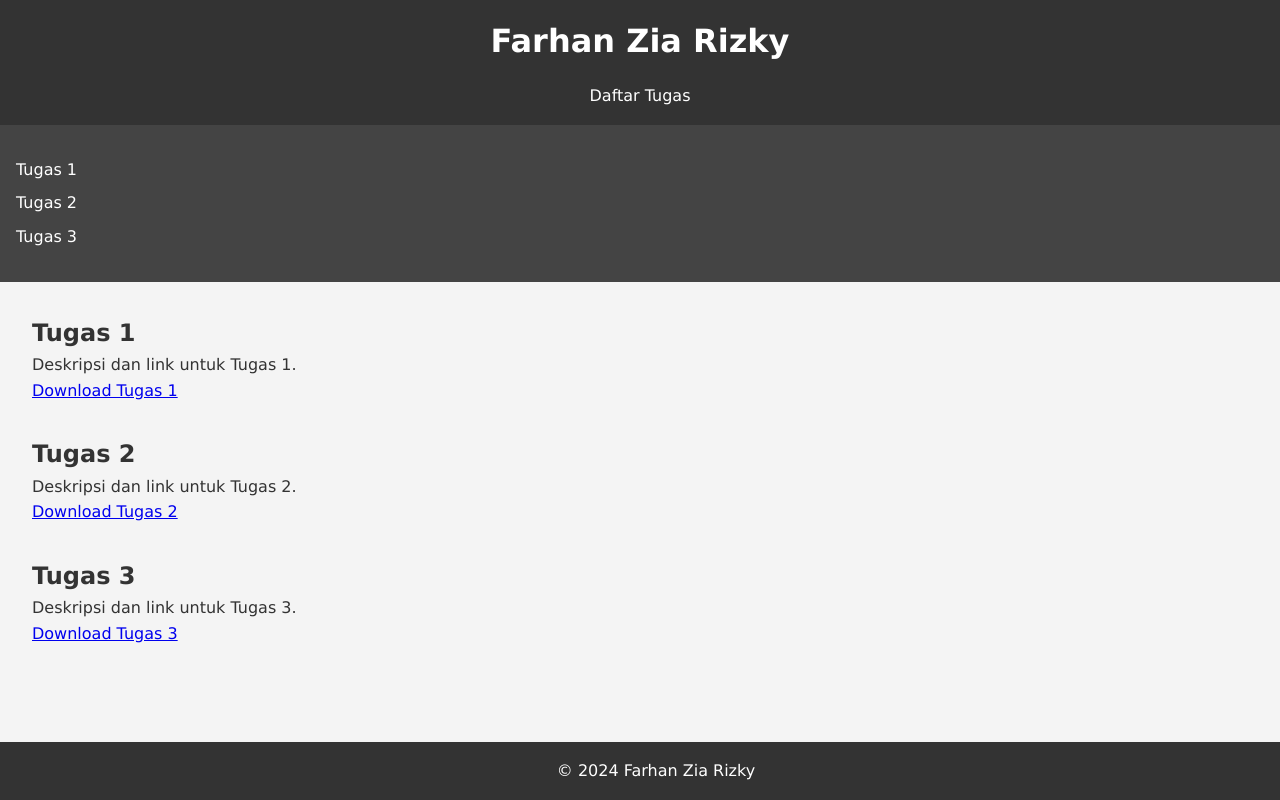
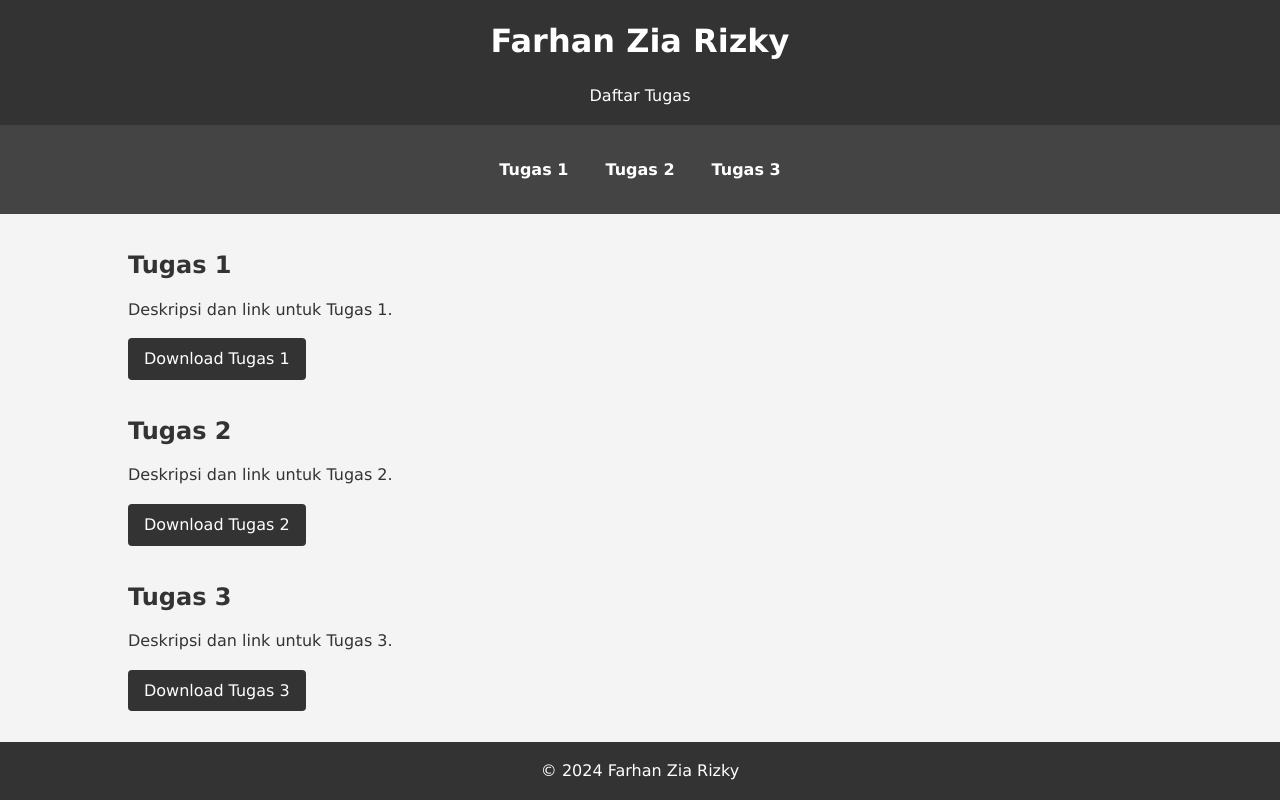
Before and after one commit to Fzzrr/Fzzrr.github.io, a PHP site: page / in a window 1280 px wide. Run offline with PHP 8.4, Linux system fonts and the light colour scheme.

Commit message:
Update Website

```diff
--- a/index.html
+++ b/index.html
@@ -8,37 +8,45 @@
 </head>
 <body>
     <header>
+        <div class="container">
             <h1>Farhan Zia Rizky</h1>
             <p>Daftar Tugas</p>
+        </div>
     </header>
     <nav>
+        <div class="container">
             <ul>
                 <li><a href="#tugas1">Tugas 1</a></li>
                 <li><a href="#tugas2">Tugas 2</a></li>
                 <li><a href="#tugas3">Tugas 3</a></li>
                 <!-- Tambahkan link tugas lain di sini -->
             </ul>
+        </div>
     </nav>
     <main>
+        <div class="container">
             <section id="tugas1">
                 <h2>Tugas 1</h2>
                 <p>Deskripsi dan link untuk Tugas 1.</p>
-            <a href="path/to/tugas1.pdf" download>Download Tugas 1</a>
+                <a href="path/to/tugas1.pdf" class="btn" download>Download Tugas 1</a>
             </section>
             <section id="tugas2">
                 <h2>Tugas 2</h2>
                 <p>Deskripsi dan link untuk Tugas 2.</p>
-            <a href="path/to/tugas2.pdf" download>Download Tugas 2</a>
+                <a href="path/to/tugas2.pdf" class="btn" download>Download Tugas 2</a>
             </section>
             <section id="tugas3">
                 <h2>Tugas 3</h2>
                 <p>Deskripsi dan link untuk Tugas 3.</p>
-            <a href="path/to/tugas3.pdf" download>Download Tugas 3</a>
+                <a href="path/to/tugas3.pdf" class="btn" download>Download Tugas 3</a>
             </section>
             <!-- Tambahkan bagian tugas lain di sini -->
+        </div>
     </main>
     <footer>
+        <div class="container">
             <p>&copy; 2024 Farhan Zia Rizky</p>
+        </div>
     </footer>
 </body>
 </html>
--- a/styles.css
+++ b/styles.css
@@ -12,10 +12,17 @@ body {
     color: #333;
 }
 
+/* Container for centered content */
+.container {
+    width: 80%;
+    margin: 0 auto;
+}
+
+/* Header styles */
 header {
     background: #333;
     color: #fff;
-    padding: 1em;
+    padding: 1em 0;
     text-align: center;
 }
 
@@ -23,43 +30,75 @@ header h1 {
     margin-bottom: 0.5em;
 }
 
+header p {
+    margin-top: 0;
+}
+
+/* Navigation styles */
 nav {
     background: #444;
     color: #fff;
-    padding: 1em;
+    padding: 1em 0;
 }
 
 nav ul {
     list-style: none;
     padding: 0;
+    text-align: center;
 }
 
 nav ul li {
-    margin: 0.5em 0;
+    display: inline;
+    margin: 0 1em;
 }
 
 nav ul li a {
     color: #fff;
     text-decoration: none;
+    font-weight: bold;
 }
 
 nav ul li a:hover {
     text-decoration: underline;
 }
 
+/* Main content styles */
 main {
-    padding: 2em;
+    padding: 2em 0;
 }
 
 section {
     margin-bottom: 2em;
 }
 
+section h2 {
+    margin-bottom: 0.5em;
+}
+
+section p {
+    margin-bottom: 1em;
+}
+
+/* Button styles */
+.btn {
+    display: inline-block;
+    padding: 0.5em 1em;
+    background: #333;
+    color: #fff;
+    text-decoration: none;
+    border-radius: 4px;
+}
+
+.btn:hover {
+    background: #555;
+}
+
+/* Footer styles */
 footer {
     background: #333;
     color: #fff;
     text-align: center;
-    padding: 1em;
+    padding: 1em 0;
     position: fixed;
     width: 100%;
     bottom: 0;
```
Lines whose indentation alone changed are shown as unchanged.
